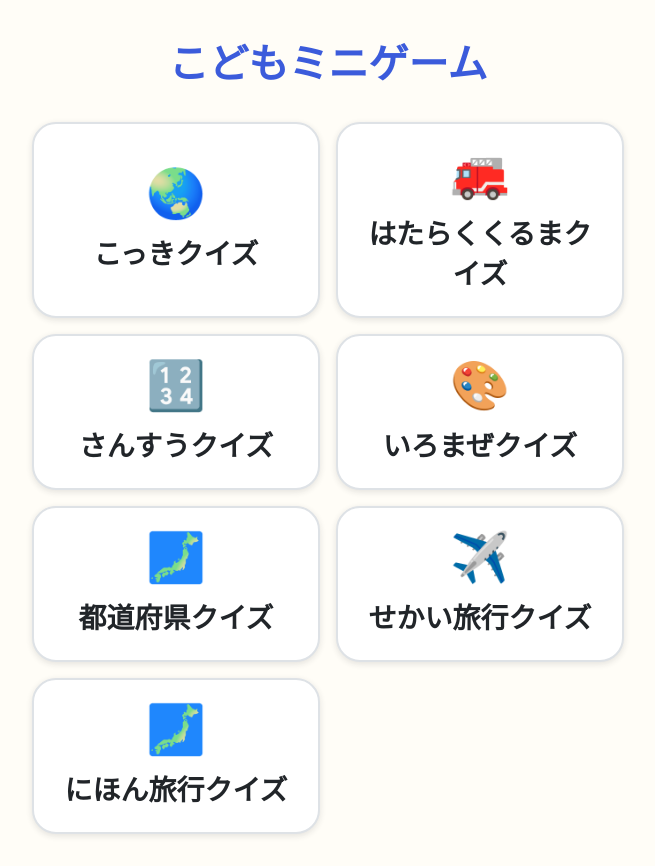
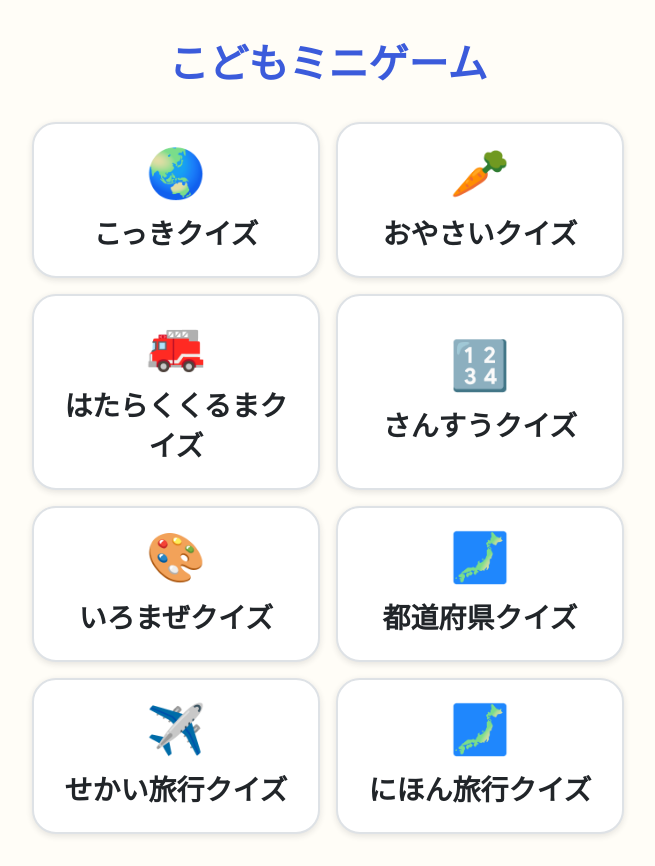
Before and after one commit to KoheiKasahara/kids-playground, a React (Vite) app: page /games/color-mix-quiz/play in a window 1280 px wide. Shown: the whole page, without its empty margins (312-967 px from the left). Built offline with nearby package versions, Linux system fonts and the light colour scheme.

Commit message:
feat: add vegetable quiz to home

```diff
--- a/src/pages/Home.tsx
+++ b/src/pages/Home.tsx
@@ -10,6 +10,7 @@ type GameCard = {
 
 const games: GameCard[] = [
   { id: 'flag-quiz', title: 'こっきクイズ', emoji: '🌏', path: '/games/flag-quiz' },
+  { id: 'vegetable-quiz', title: 'おやさいクイズ', emoji: '🥕', path: '/games/vegetable-quiz' },
   {
     id: 'working-vehicle-quiz',
     title: 'はたらくくるまクイズ',
```
